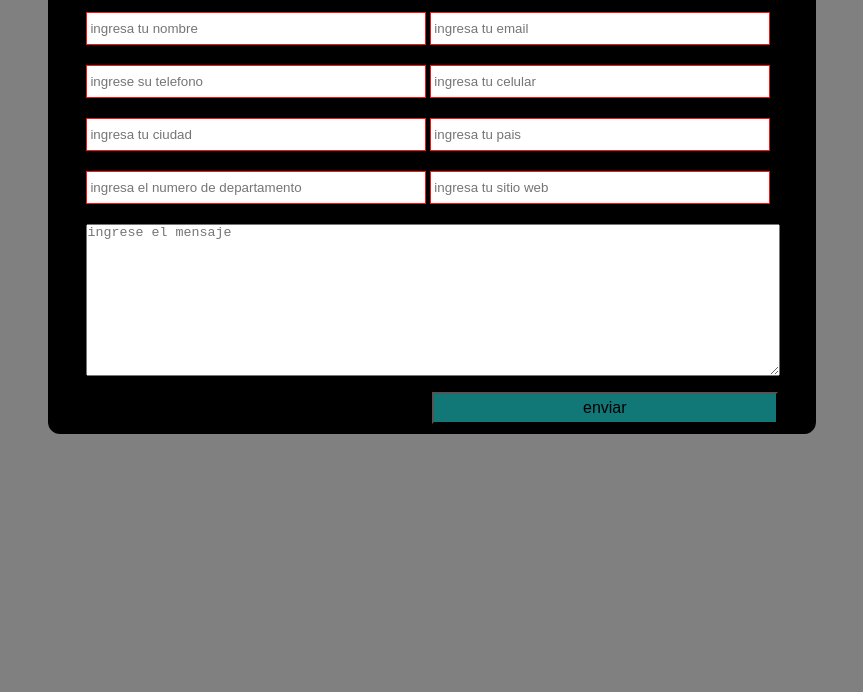
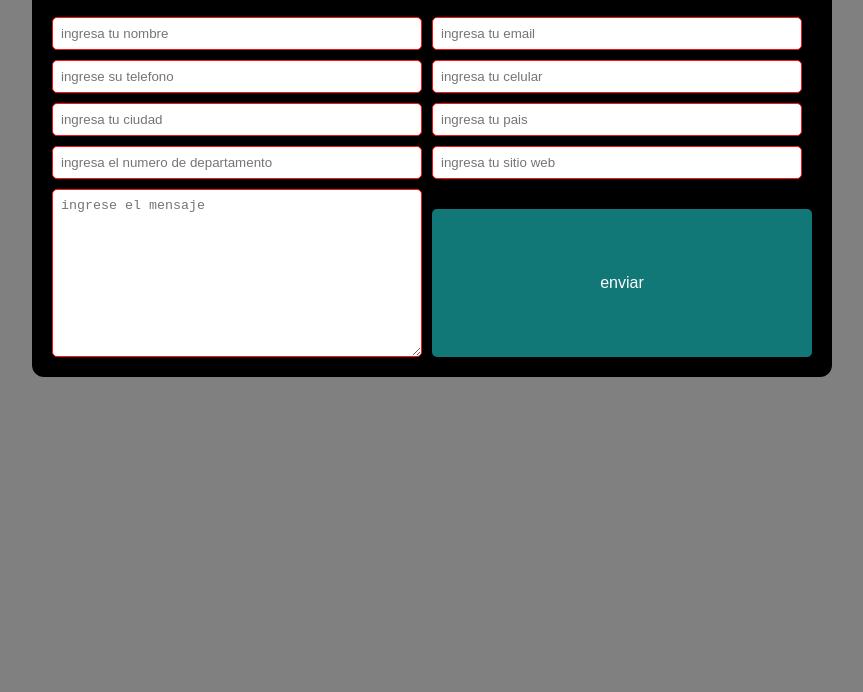
Before and after one commit to traguest/resposivo, a plain HTML site: page index.html in a window 1280 px wide. Shown: the part 108-800 px from the top of the page, without its empty margins (208-1071 px from the left). Drawn offline with Linux system fonts and the light colour scheme.

Commit message:
se codigo de chatgpt

```diff
--- a/style2.css
+++ b/style2.css
@@ -1,8 +1,10 @@
-
+/*
 *{
 
 margin: 0%;
 padding: 0%;
+
+box-sizing: border-box;
 }
 
 body{
@@ -22,7 +24,9 @@
 
 overflow: auto;
 
-width:60%;
+width:90%;
+max-width: 800px;
+
 min-height: 200px;
 border-radius: 12px;
 -moz-border-radius: 12px;
@@ -97,7 +101,7 @@
 /* valores de media queries */
 
 
-
+/*
 @media only screen and (max-width:768px){
 
 .contenedor__form input[type="text"],.contenedor__form input[type="email"],.contenedor__form input[type="number"],.contenedor__form input[type="url"]{
@@ -148,7 +152,84 @@
 
 
 
+}
 
+*/
 
+*,
+*::before,
+*::after {
+  margin: 0;
+  padding: 0;
+  box-sizing: border-box;
+}
 
+body {
+  font-family: Arial, Helvetica, sans-serif;
+  font-size: 15px;
+  line-height: 1.5em;
+  background-color: gray;
 }
+
+.contenedor {
+  margin: 50px auto;
+  width: 90%;
+  max-width: 800px;
+  border-radius: 12px;
+  background-color: black;
+}
+
+header h1 {
+  font-size: 22px;
+  color: white;
+  text-align: center;
+  padding: 15px;
+  border: 1px solid gray;
+}
+
+.contenedor__form {
+  display: flex;
+  flex-wrap: wrap;
+  gap: 10px;
+  padding: 20px;
+  justify-content: space-between;
+}
+
+.contenedor__form input,
+.contenedor__form textarea {
+  padding: 8px;
+  border: 1px solid rgb(253, 18, 18);
+  border-radius: 5px;
+  flex: 1 1 48%;
+}
+
+textarea {
+  flex: 1 1 100%;
+  resize: vertical;
+  min-height: 100px;
+}
+
+.contenedor__form .contenedor__boton {
+  padding: 10px;
+  width: 50%;
+  font-size: 16px;
+  background-color: rgb(17, 119, 119);
+  color: white;
+  border: none;
+  border-radius: 5px;
+  display: block;
+  margin: 20px auto 0 auto;
+  cursor: pointer;
+}
+
+/* Media Queries */
+@media (max-width: 768px) {
+  .contenedor__form input,
+  .contenedor__form textarea {
+    flex: 1 1 100%;
+  }
+
+  .contenedor__form .contenedor__boton {
+    width: 100%;
+  }
+}
```
